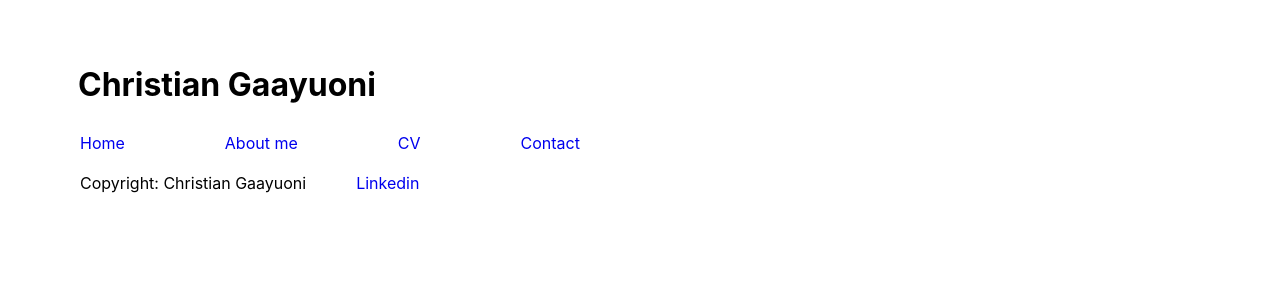
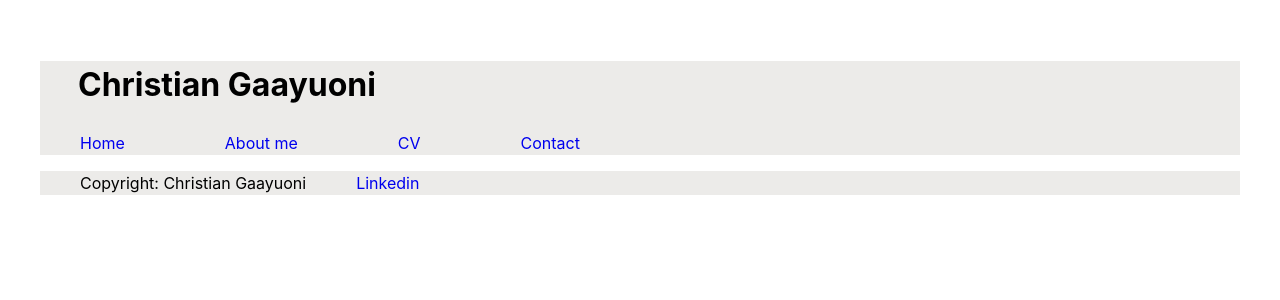
Before and after one commit to GaayuoniC/Gaayuoni-website-react, a React (Vite) app: page / in a window 1280 px wide. Shown: the top 300 px of the page. Built offline with nearby package versions, Linux system fonts and the light colour scheme.

Commit message:
Add css variable for footer and header

```diff
--- a/src/App.css
+++ b/src/App.css
@@ -1,11 +1,18 @@
+:root {
+  --headerFooterBackground-color: #ecebe9;
+
+}
+
 #root {
   max-width: 1280px;
   margin: 0 auto;
   padding: 2rem;
   text-align: left;
+
+  /* background-color: #7b7a78; */
 }
 
-.logo {
+/* .logo {
   height: 6em;
   padding: 1.5em;
   will-change: filter;
@@ -39,4 +46,4 @@
 
 .read-the-docs {
   color: #888;
-}
+} */
--- a/src/components/Footer.css
+++ b/src/components/Footer.css
@@ -7,3 +7,6 @@
 a {
   text-decoration: none;
 }
+footer {
+  background-color: var(--headerFooterBackground-color);
+}
--- a/src/components/Header.css
+++ b/src/components/Header.css
@@ -9,3 +9,6 @@ h1 {
   list-style-type: none;
   font-size: 1em;
 }
+header {
+  background-color: var(--headerFooterBackground-color);
+}
```
